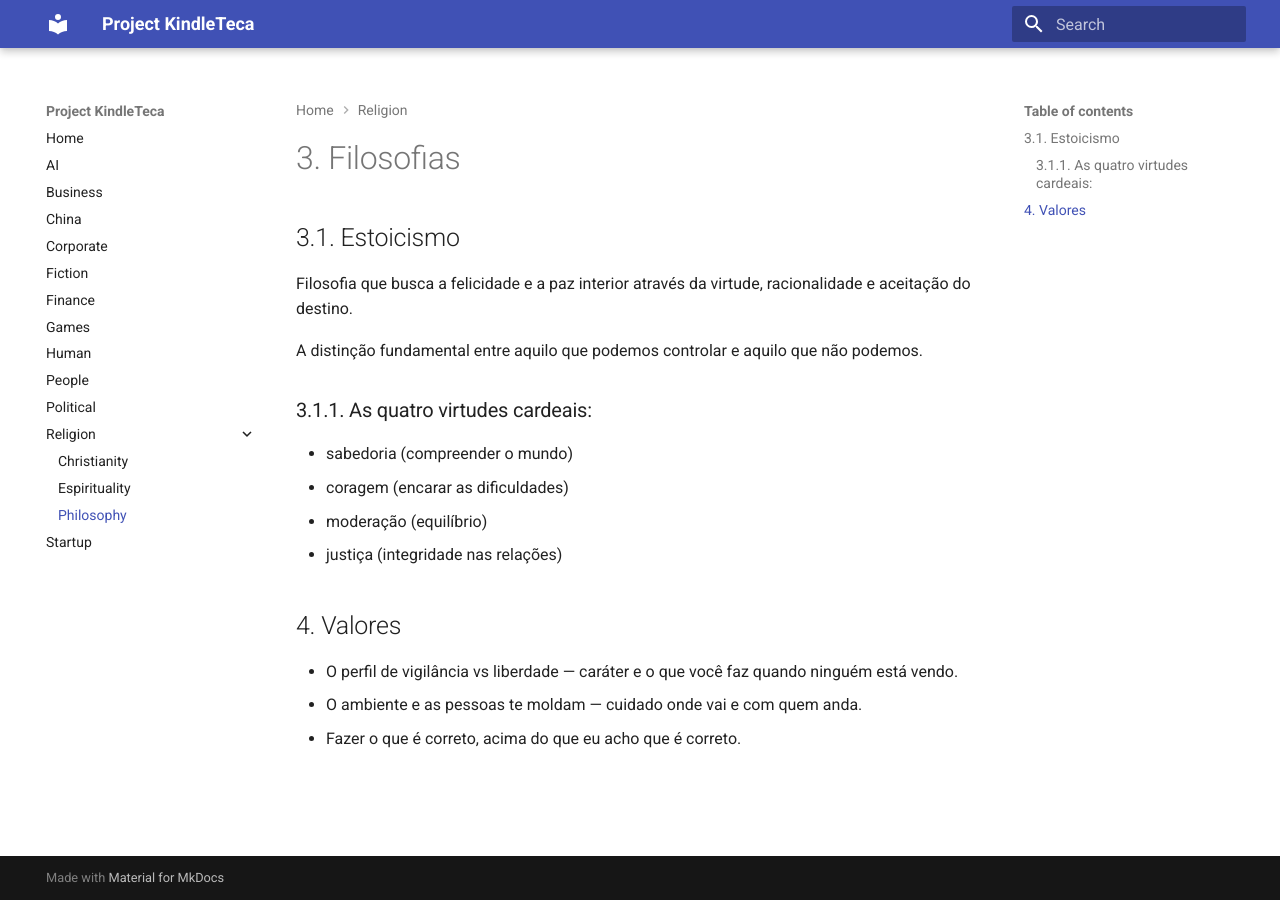
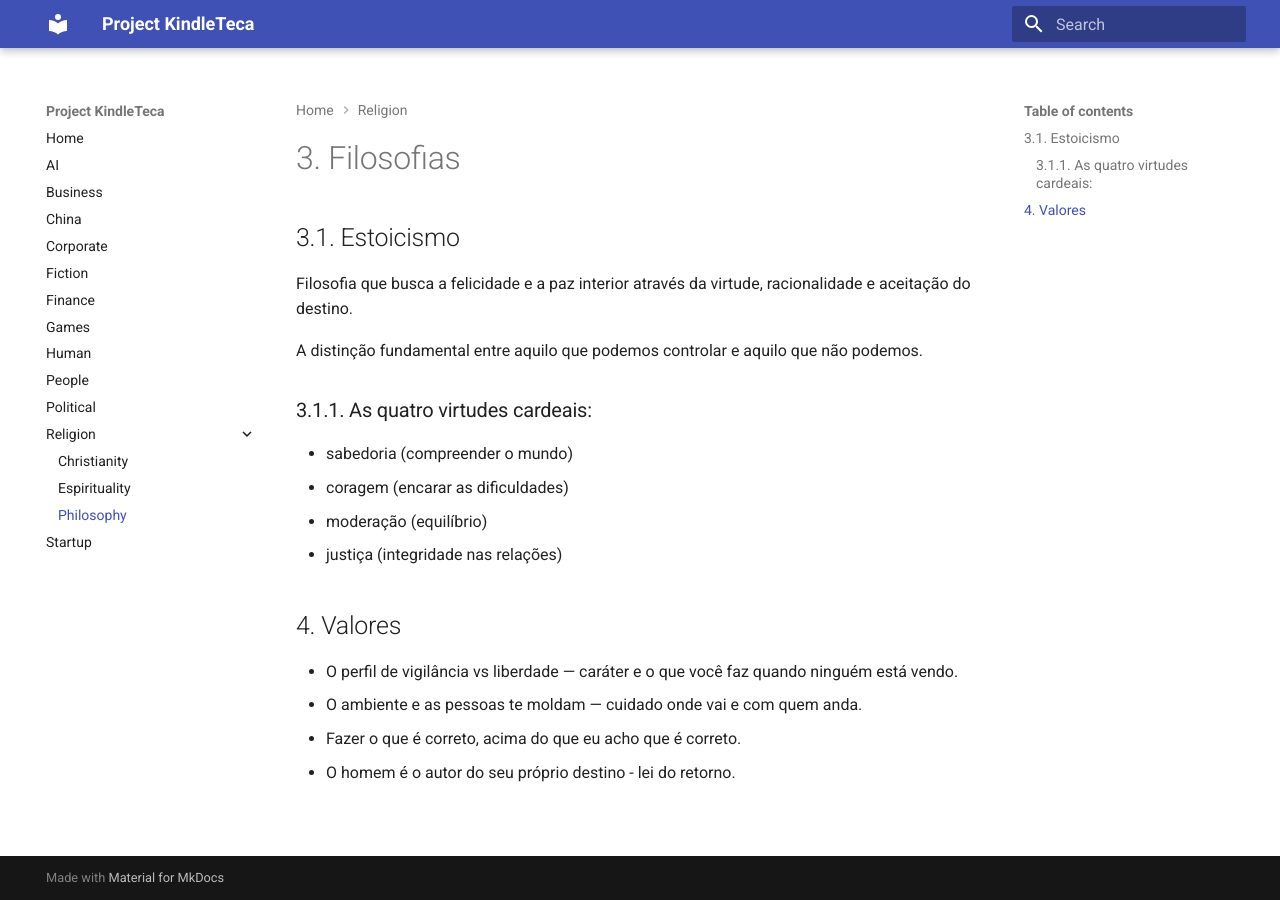
Before and after one commit to renatobrf/kindle-teca, an MkDocs documentation site: the page built from docs/religion/philosophy.md, in a window 1280 px wide. Built offline with MkDocs 1.6.1 and Material for MkDocs 9.7.7, drawn with Linux system fonts in a browser that asks for light colours.

Commit message:
Add new value about self-determination

```diff
--- a/docs/religion/philosophy.md
+++ b/docs/religion/philosophy.md
@@ -15,3 +15,4 @@ A distinção fundamental entre aquilo que podemos controlar e aquilo que não p
 - O perfil de vigilância vs liberdade — caráter e o que você faz quando ninguém está vendo.
 - O ambiente e as pessoas te moldam — cuidado onde vai e com quem anda.
 - Fazer o que é correto, acima do que eu acho que é correto.
+- O homem é o autor do seu próprio destino - lei do retorno.
```
